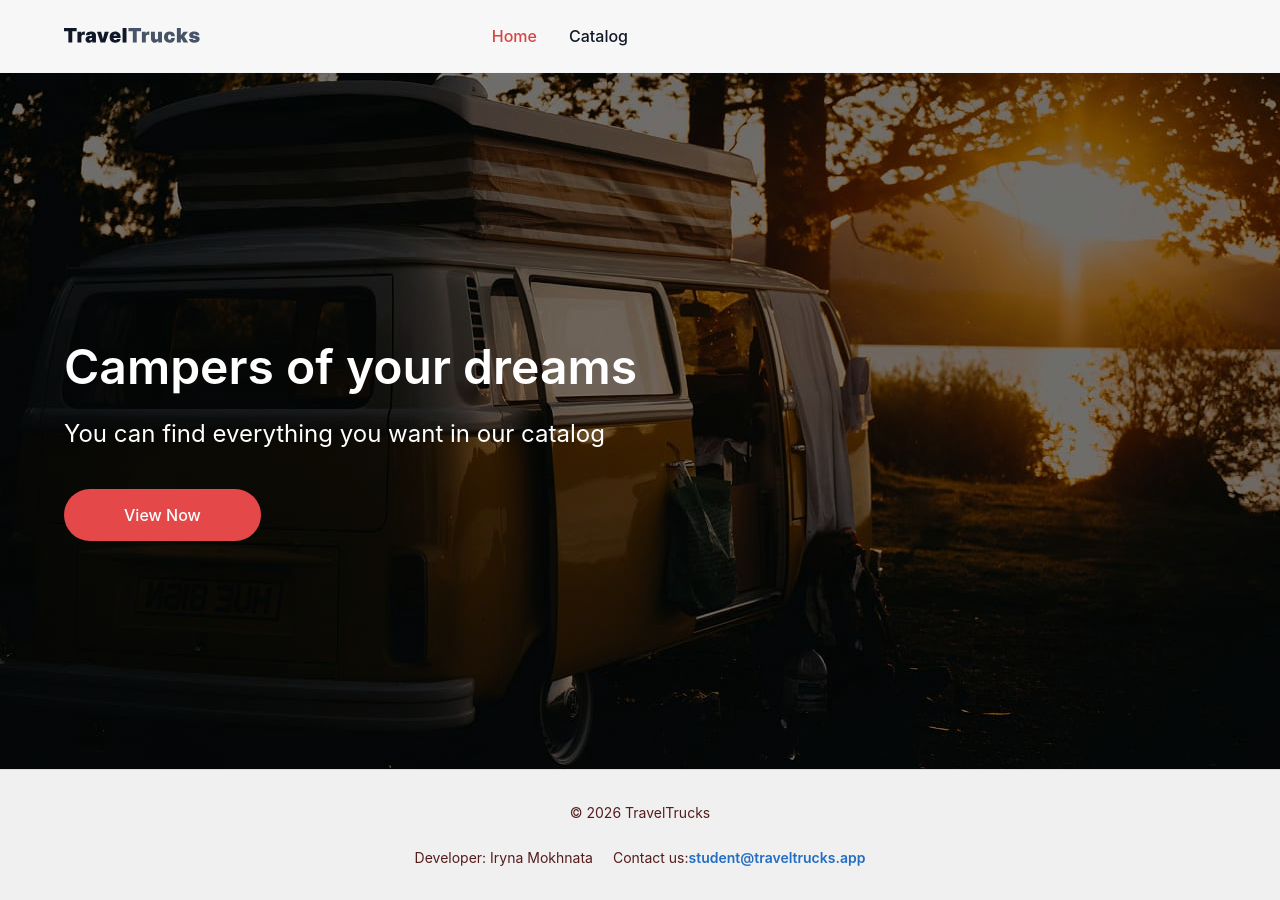
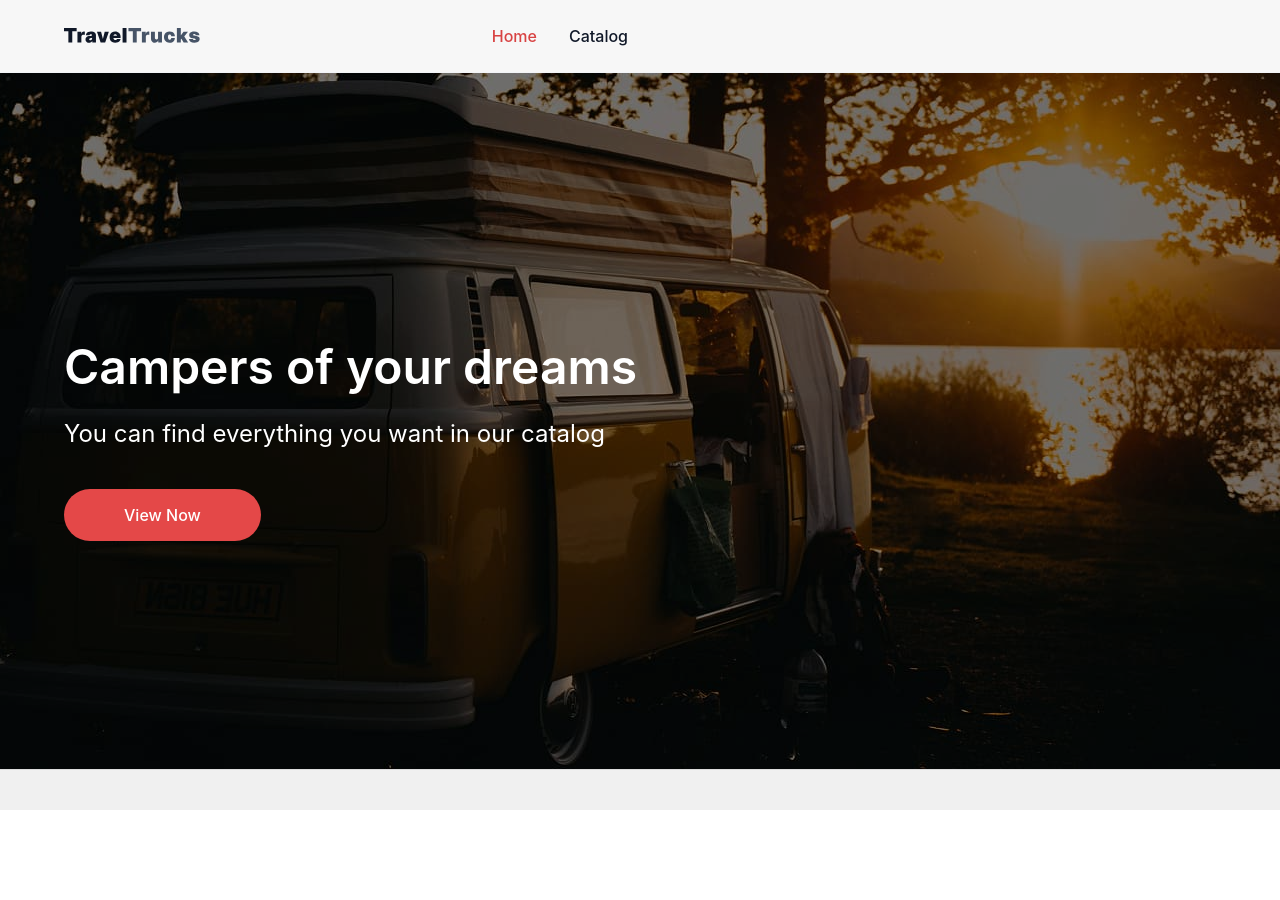
Before and after one commit to Iryna-M-html/TravelTrucks, a Next.js app: page / in a window 1280 px wide. After the commit the page ends 810 px from the top, so only its background shows below. Built offline with nearby package versions, Linux system fonts and the light colour scheme.

Commit message:
fixed style icon

```diff
--- a/components/Footer/Footer.tsx
+++ b/components/Footer/Footer.tsx
@@ -1,11 +1,11 @@
 import css from "./Footer.module.css";
-import Link from "next/link";
+// import Link from "next/link";
 
 const Footer = () => {
   return (
     <footer className={css.footer}>
       <div className={css.content}>
-        <p>© {new Date().getFullYear()} TravelTrucks</p>
+        {/* <p>© {new Date().getFullYear()} TravelTrucks</p>
         <div className={css.wrap}>
           <p>Developer: Iryna Mokhnata</p>
           <p>
@@ -14,7 +14,7 @@ const Footer = () => {
               student@traveltrucks.app
             </Link>
           </p>
-        </div>
+        </div> */}
       </div>
     </footer>
   );
--- a/components/Hero/Hero.module.css
+++ b/components/Hero/Hero.module.css
@@ -21,7 +21,6 @@
   object-position: center;
 }
 
-/* Затемнение картинки, чтобы белый текст лучше читался */
 .imageWrapper::after {
   content: "";
   position: absolute;
@@ -29,7 +28,7 @@
   left: 0;
   width: 100%;
   height: 100%;
-  background: rgba(0, 0, 0, 0.4); /* Полупрозрачный слой */
+  background: rgba(0, 0, 0, 0.4);
 }
 
 .content {
--- a/components/SidebarFilters/SidebarFilters.module.css
+++ b/components/SidebarFilters/SidebarFilters.module.css
@@ -106,6 +106,7 @@
   justify-content: center;
   gap: 8px;
   transition: all 0.3s ease;
+  text-align: center;
 }
 
 .filterCard span {
```
